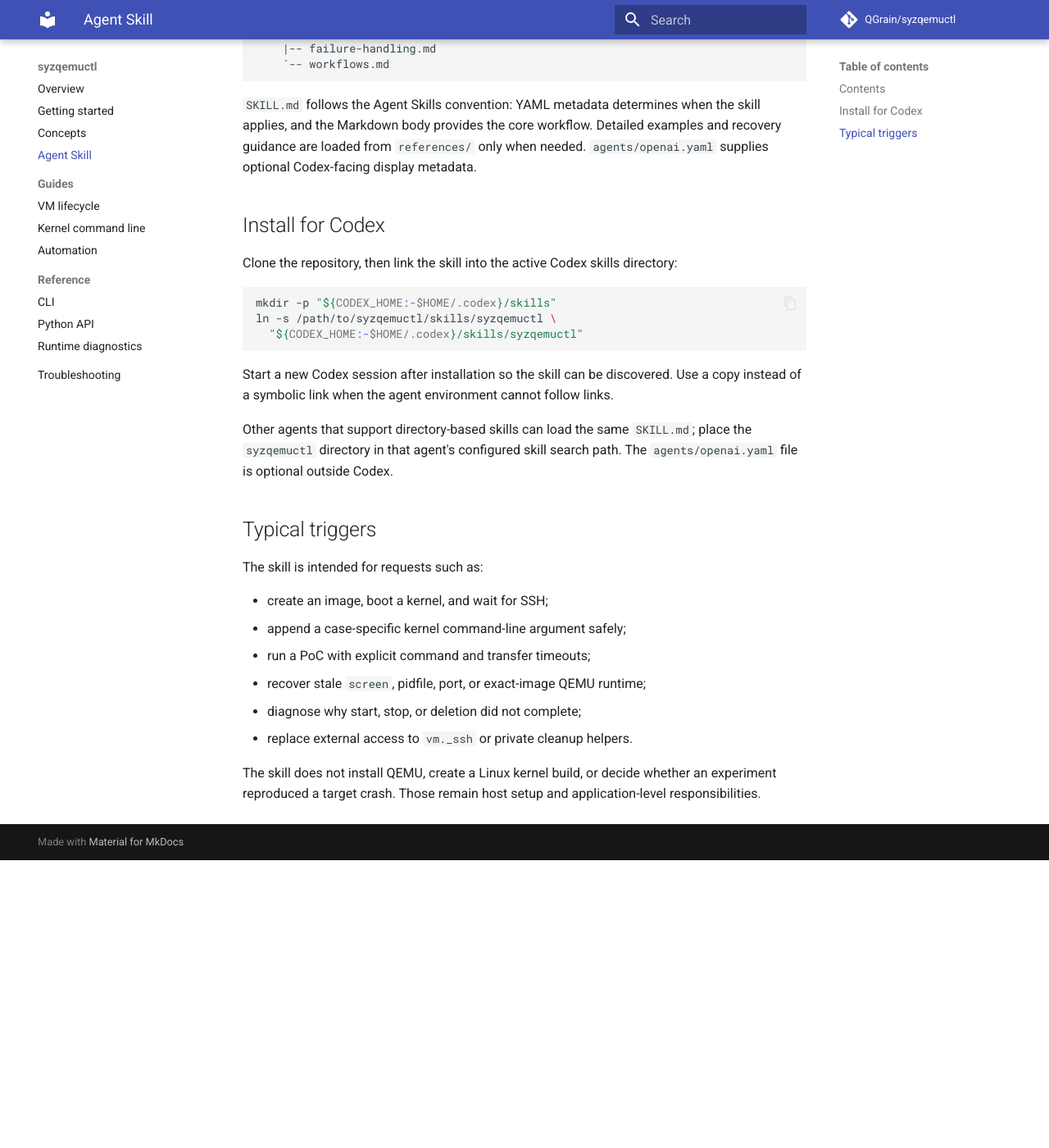
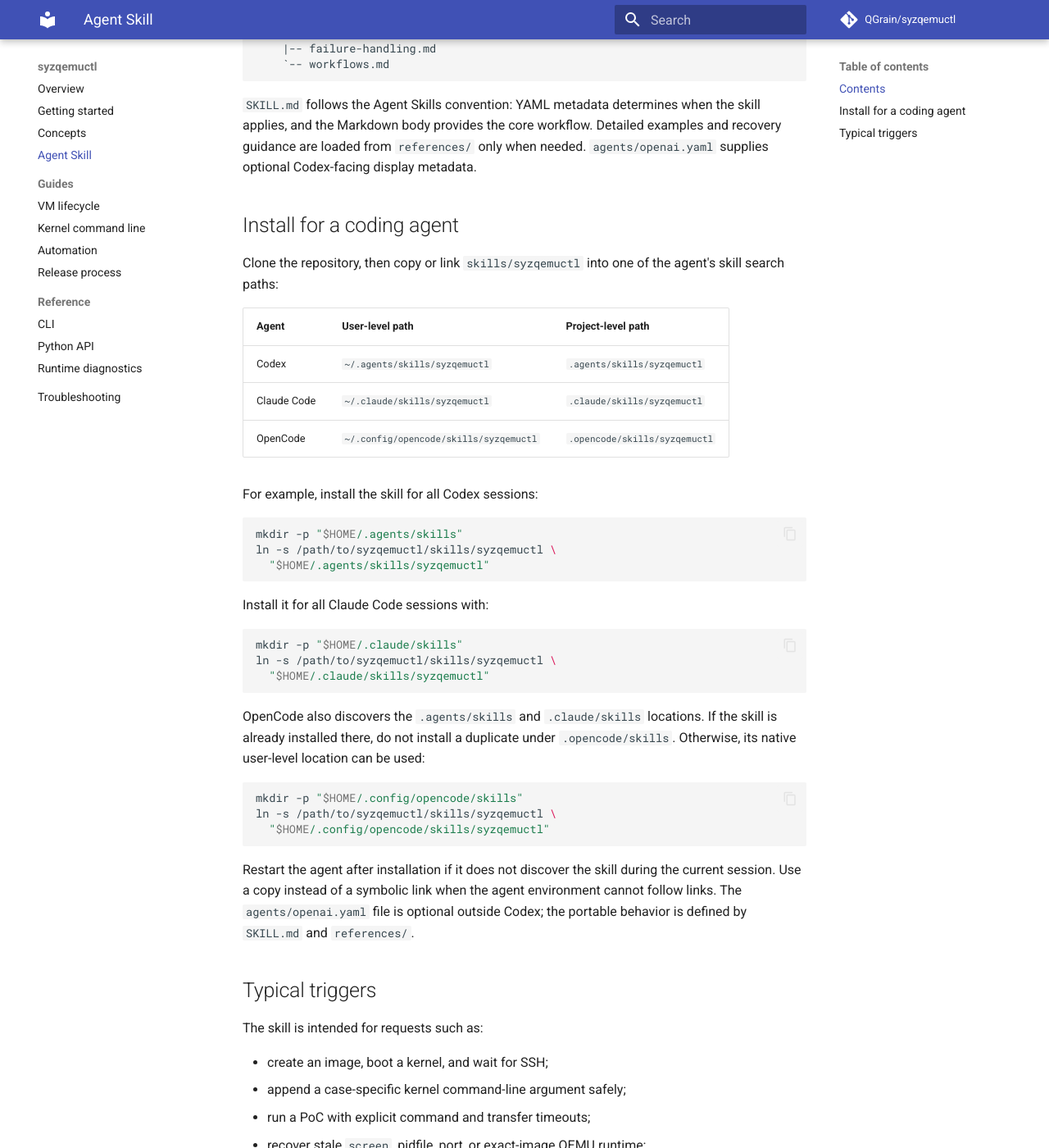
Before and after one commit to QGrain/syzqemuctl, an MkDocs documentation site: the page built from docs/en/agent-skill.md, in a window 1280 px wide and 1400 px high, scrolled down 403 px. Shown: the whole window at 82% size. Built offline with MkDocs 1.6.1 and Material for MkDocs 9.7.7, drawn with Linux system fonts in a browser that asks for light colours; comment, search, counter and statistics services are not loaded; before the commit the page ends 1452 px from its top, so only the background shows below that.

Commit message:
docs: prepare multilingual layout and expand agent skill setup

````diff
--- a/docs/agent-skill.md
+++ b/docs/en/agent-skill.md
@@ -22,24 +22,48 @@ the skill applies, and the Markdown body provides the core workflow. Detailed
 examples and recovery guidance are loaded from `references/` only when needed.
 `agents/openai.yaml` supplies optional Codex-facing display metadata.
 
-## Install for Codex
+## Install for a coding agent
 
-Clone the repository, then link the skill into the active Codex skills
-directory:
+Clone the repository, then copy or link `skills/syzqemuctl` into one of the
+agent's skill search paths:
+
+| Agent | User-level path | Project-level path |
+| --- | --- | --- |
+| Codex | `~/.agents/skills/syzqemuctl` | `.agents/skills/syzqemuctl` |
+| Claude Code | `~/.claude/skills/syzqemuctl` | `.claude/skills/syzqemuctl` |
+| OpenCode | `~/.config/opencode/skills/syzqemuctl` | `.opencode/skills/syzqemuctl` |
+
+For example, install the skill for all Codex sessions:
 
 ```bash
-mkdir -p "${CODEX_HOME:-$HOME/.codex}/skills"
+mkdir -p "$HOME/.agents/skills"
 ln -s /path/to/syzqemuctl/skills/syzqemuctl \
-  "${CODEX_HOME:-$HOME/.codex}/skills/syzqemuctl"
+  "$HOME/.agents/skills/syzqemuctl"
 ```
 
-Start a new Codex session after installation so the skill can be discovered.
-Use a copy instead of a symbolic link when the agent environment cannot follow
-links.
+Install it for all Claude Code sessions with:
 
-Other agents that support directory-based skills can load the same `SKILL.md`;
-place the `syzqemuctl` directory in that agent's configured skill search path.
-The `agents/openai.yaml` file is optional outside Codex.
+```bash
+mkdir -p "$HOME/.claude/skills"
+ln -s /path/to/syzqemuctl/skills/syzqemuctl \
+  "$HOME/.claude/skills/syzqemuctl"
+```
+
+OpenCode also discovers the `.agents/skills` and `.claude/skills` locations.
+If the skill is already installed there, do not install a duplicate under
+`.opencode/skills`. Otherwise, its native user-level location can be used:
+
+```bash
+mkdir -p "$HOME/.config/opencode/skills"
+ln -s /path/to/syzqemuctl/skills/syzqemuctl \
+  "$HOME/.config/opencode/skills/syzqemuctl"
+```
+
+Restart the agent after installation if it does not discover the skill during
+the current session. Use a copy instead of a symbolic link when the agent
+environment cannot follow links. The `agents/openai.yaml` file is optional
+outside Codex; the portable behavior is defined by `SKILL.md` and
+`references/`.
 
 ## Typical triggers
 
--- a/mkdocs.yml
+++ b/mkdocs.yml
@@ -3,7 +3,8 @@ site_description: Manage Syzkaller QEMU images and virtual machines from a CLI o
 site_url: !ENV [READTHEDOCS_CANONICAL_URL, "https://syzqemuctl.readthedocs.io/"]
 repo_url: https://github.com/QGrain/syzqemuctl
 repo_name: QGrain/syzqemuctl
-edit_uri: edit/main/docs/
+edit_uri: edit/main/docs/en/
+docs_dir: docs/en
 
 theme:
   name: material
@@ -23,6 +24,7 @@ nav:
       - VM lifecycle: guides/vm-lifecycle.md
       - Kernel command line: guides/kernel-command-line.md
       - Automation: guides/automation.md
+      - Release process: guides/releasing.md
   - Reference:
       - CLI: reference/cli.md
       - Python API: reference/python-api.md
````
Also changed, not shown: docs/en/guides/releasing.md (added, +44 -0 lines), docs/en/concepts.md (renamed from docs/concepts.md), docs/en/getting-started.md (renamed from docs/getting-started.md), docs/en/guides/automation.md (renamed from docs/guides/automation.md), docs/en/guides/kernel-command-line.md (renamed from docs/guides/kernel-command-line.md), docs/en/guides/vm-lifecycle.md (renamed from docs/guides/vm-lifecycle.md), docs/en/index.md (renamed from docs/index.md), docs/en/reference/cli.md (renamed from docs/reference/cli.md), docs/en/reference/python-api.md (renamed from docs/reference/python-api.md), docs/en/reference/runtime-diagnostics.md (renamed from docs/reference/runtime-diagnostics.md), docs/en/troubleshooting.md (renamed from docs/troubleshooting.md).
